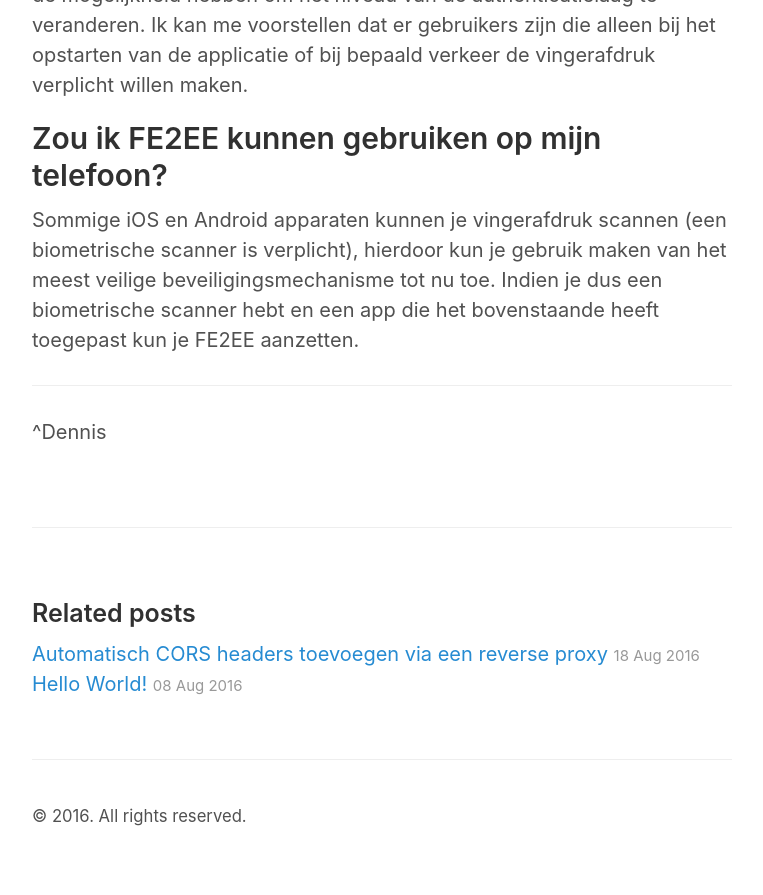
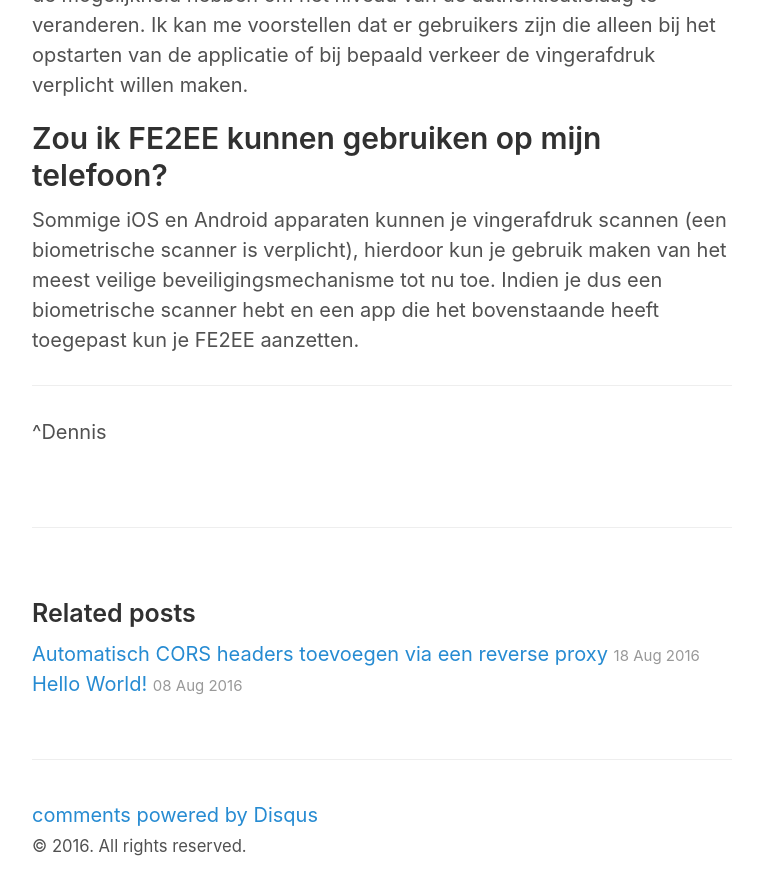
Before and after one commit to move4mobile/geekbites, a Jekyll site: the page built from _posts/2016-08-23-fingerprint-end-to-end-encryption.md, in a window 1280 px wide and 900 px high, scrolled down 1554 px. Shown: the top 895 px of the window, without its empty margins (258-1021 px from the left). Built offline with Jekyll 4.4.1, drawn with Linux system fonts in a browser that asks for light colours; comment, search, counter and statistics services are not loaded; before the commit the page ends 2424 px from its top, so only the background shows below that; some of the changed lines change nothing that is shown.

Commit message:
Add/enable Disqus comments :-)

```diff
--- a/_includes/comments.html
+++ b/_includes/comments.html
@@ -3,7 +3,7 @@
 <div id="disqus_thread"></div>
 <script type="text/javascript">
     /* * * CONFIGURATION VARIABLES: EDIT BEFORE PASTING INTO YOUR WEBPAGE * * */
-    var disqus_shortname = 'move4mobile-github-io'; // required: replace example with your forum shortname
+    var disqus_shortname = 'geekbites'; // required: replace example with your forum shortname
     var disqus_identifier = "{{ site.disqusid }}{{ page.url | replace:'index.html','' }}";
 
     /* * * DON'T EDIT BELOW THIS LINE * * */
--- a/_layouts/default.html
+++ b/_layouts/default.html
@@ -21,7 +21,7 @@
       <main>
         {{ content }}
 
-        <!-- include comments here -->
+        {% include comments.html %}
 
       </main>
 
```
